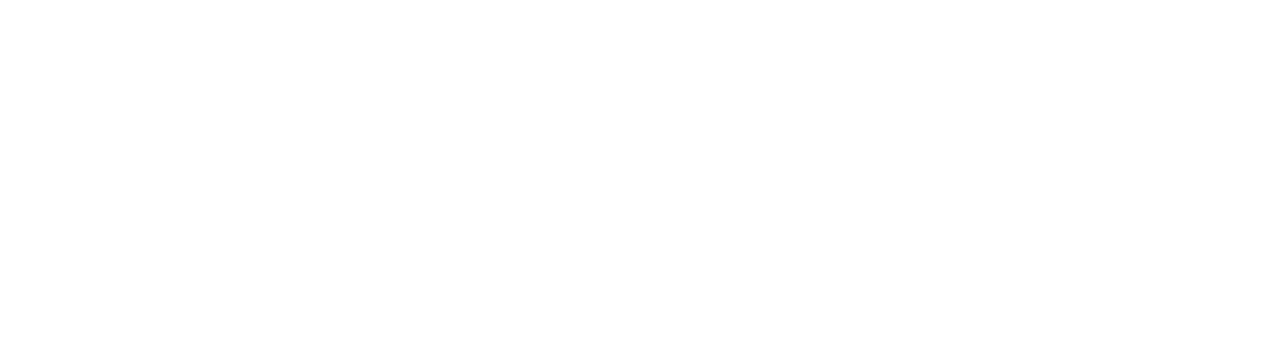
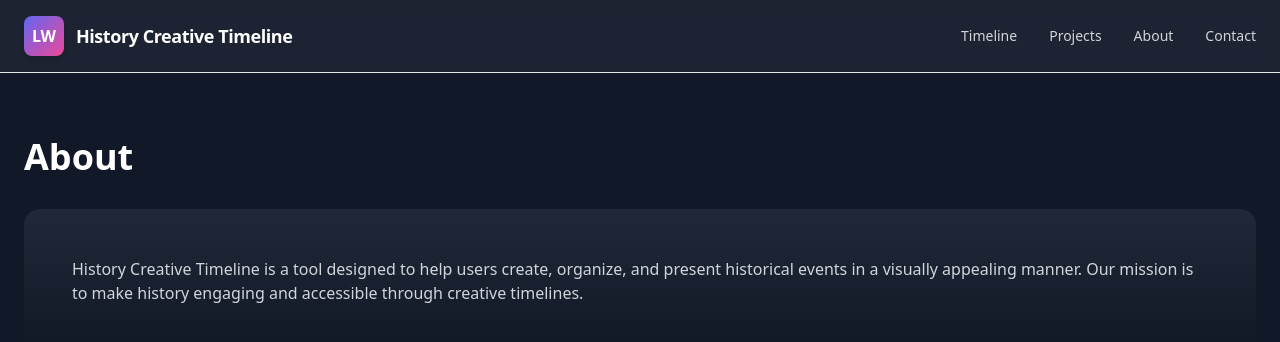
Before and after one commit to LoganWin/history-creative-timeline, a React (Vite) app: page /about in a window 1280 px wide. Before the commit this address had no page. Shown: the top 342 px of the page. Built offline with nearby package versions, Linux system fonts and the light colour scheme.

Commit message:
aded about me landing and touched up other stuff

```diff
--- a/src/components/Navbar.tsx
+++ b/src/components/Navbar.tsx
@@ -9,7 +9,7 @@
           <div className="w-10 h-10 bg-gradient-to-br from-indigo-500 to-pink-500 rounded-lg shadow-md flex items-center justify-center font-bold text-white">
             LW
           </div>
-          <span className="text-lg font-semibold tracking-tight text-white">History Creative</span>
+          <span className="text-lg font-semibold tracking-tight text-white">History Creative Timeline</span>
         </Link>
 
         {/* Navigation */}
@@ -19,14 +19,6 @@
           <Link className="hover:text-white transition-colors" to="/about">About</Link>
           <Link className="hover:text-white transition-colors" to="/contact">Contact</Link>
         </nav>
-
-        {/* CTA */}
-        <div className="hidden sm:flex items-center gap-4">
-          <Link className="text-sm text-gray-200/90 hover:text-white" to="/signin">Sign in</Link>
-          <Link to="/get-started" className="rounded-md bg-indigo-500 hover:bg-indigo-600 px-4 py-2 text-sm font-medium text-white shadow">
-            Get started
-          </Link>
-        </div>
       </div>
     </header>
   )
--- /dev/null
+++ b/src/pages/About.tsx
@@ -0,0 +1,13 @@
+function About(){
+    return (
+        <main className="max-w-7xl mx-auto px-6 py-16">
+          <h1 className="text-4xl font-bold mb-8">About</h1>
+          <div className="bg-gradient-to-b from-gray-800 to-gray-900 rounded-2xl p-12 shadow-xl">
+            <p className="text-gray-300">
+              History Creative Timeline is a tool designed to help users create, organize, and present historical events in a visually appealing manner. Our mission is to make history engaging and accessible through creative timelines.
+            </p>
+          </div>
+        </main>
+    )
+}
+export default About
--- a/src/routing.tsx
+++ b/src/routing.tsx
@@ -1,5 +1,6 @@
 import { BrowserRouter, Routes, Route } from 'react-router-dom';
 import Timeline from './pages/Timeline';
+import About from './pages/About';
 import App from './App';
 import Layout from './components/Layout';
 
@@ -10,6 +11,9 @@
                 <Route element={<Layout />}>
                     <Route path="/" element={<App />} />
                     <Route path="/timeline" element={<Timeline />} />
+                    <Route path="/about" element={<About />} />
+                    <Route path="/projects" element={<div>Projects Page</div>} />
+                    <Route path="/contact" element={<div>Contact Page</div>} />
                 </Route>
             </Routes>
         </BrowserRouter>
```
